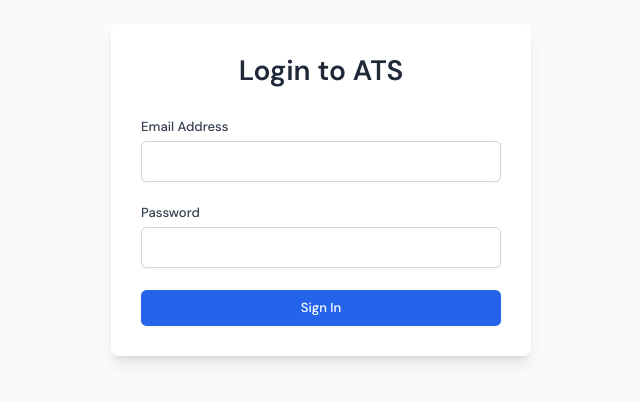
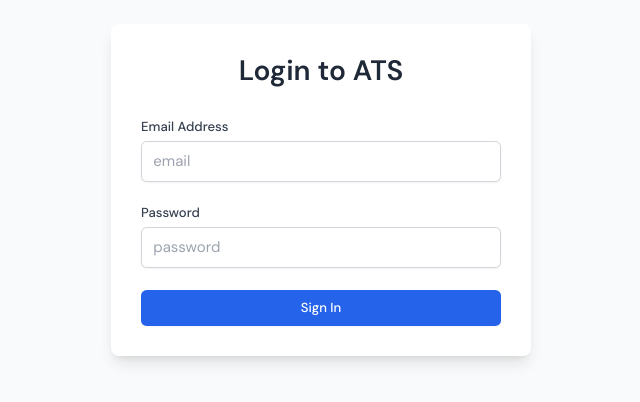
Before and after one commit to ajay020/ats-frontend, a React (Vite) app: page /login in a window 1280 px wide. Shown: the part 210-612 px from the top of the page, without its empty margins (319-959 px from the left). Built offline with nearby package versions, Linux system fonts and the light colour scheme.

Commit message:
fix: display error message on invalid email in login and register page

```diff
--- a/src/pages/LoginPage.tsx
+++ b/src/pages/LoginPage.tsx
@@ -44,6 +44,7 @@ const LoginPage = () => {
                         <input
                             {...register('email')}
                             type="email"
+                            placeholder='email'
                             className={`mt-1 block w-full px-3 py-2 border ${errors.email ? 'border-red-500' : 'border-gray-300'} rounded-md shadow-sm focus:outline-none focus:ring-blue-500 focus:border-blue-500`}
                         />
                         {errors.email && <p className="text-red-500 text-xs mt-1">{errors.email.message}</p>}
@@ -55,6 +56,7 @@ const LoginPage = () => {
                         <input
                             {...register('password')}
                             type="password"
+                            placeholder='password'
                             className={`mt-1 block w-full px-3 py-2 border ${errors.password ? 'border-red-500' : 'border-gray-300'} rounded-md shadow-sm focus:outline-none focus:ring-blue-500 focus:border-blue-500`}
                         />
                         {errors.password && <p className="text-red-500 text-xs mt-1">{errors.password.message}</p>}
--- a/src/schemas/auth.schema.ts
+++ b/src/schemas/auth.schema.ts
@@ -1,7 +1,7 @@
 import { z } from 'zod';
 
 export const loginSchema = z.object({
-    email: z.string('Please enter a valid email address'),
+    email: z.email('Please enter a valid email address'),
     password: z.string().min(6, 'Password must be at least 6 characters'),
 });
 
@@ -9,7 +9,7 @@ export const registerSchema = z
     .object({
         firstName: z.string().min(2, "First name is required"),
         lastName: z.string().min(2, "Last name is required"),
-        email: z.string("Invalid email"),
+        email: z.email("Invalid email"),
         password: z.string().min(6, "Password must be at least 6 characters"),
         confirmPassword: z.string(),
     })
```
